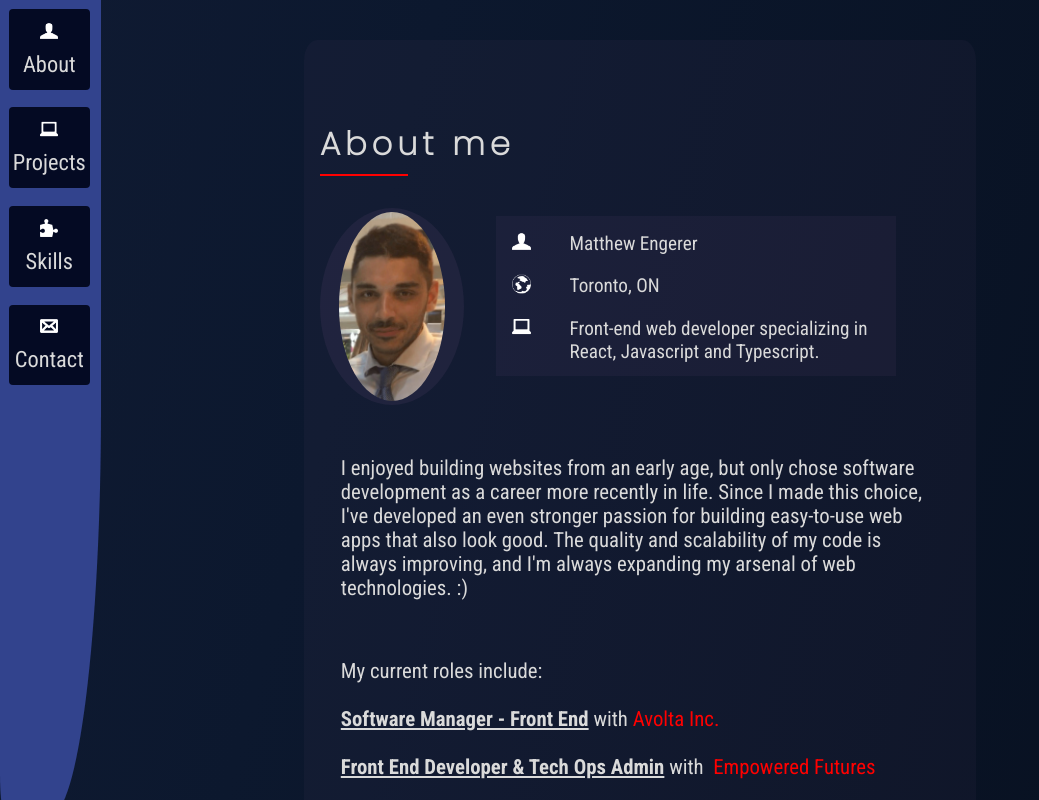
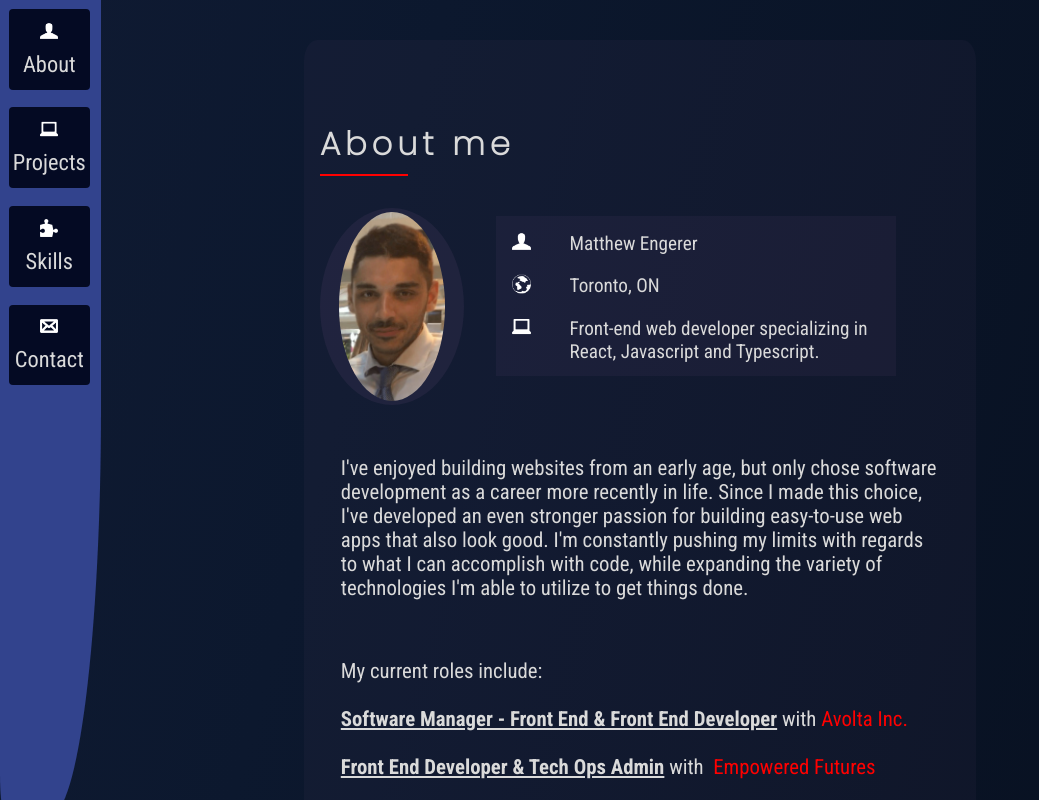
Before and after one commit to uchutanjyo/portfolio-new, a React (Create React App) app: page / in a window 1280 px wide. Shown: the top 800 px of the page, without its empty margins (0-1039 px from the left). Built offline with nearby package versions, Linux system fonts and the light colour scheme.

Commit message:
changed bio...

```diff
--- a/src/Home.js
+++ b/src/Home.js
@@ -33,16 +33,15 @@ const Home = () => {
         </div>
         <div className="home-info">
           <div className="info">
-            I enjoyed building websites from an early age, but only chose
+            I've enjoyed building websites from an early age, but only chose
             software development as a career more recently in life. Since I made this choice,
-            I've developed an even stronger passion for building easy-to-use web apps that also look good. The quality and scalability of
-            my code is always improving, and I'm always expanding my arsenal of web technologies. :)
+            I've developed an even stronger passion for building easy-to-use web apps that also look good. I'm constantly pushing my limits with regards to what I can accomplish with code, while expanding the variety of technologies I'm able to utilize to get things done.
           </div>
           <br /> <br />
           <div className="info-with-links">
             My current roles include:
             <br /> <br />
-            <u><b>Software Manager - Front End</b></u> with{" "}
+            <u><b>Software Manager - Front End & Front End Developer</b></u> with{" "}
             <a
               href="https://www.avoltacanada.com/"
               target="_blank"
@@ -62,7 +61,7 @@ const Home = () => {
             </a>
             <br />
             <br />
-             I am looking to join a new team on a full-time or
+             I am looking to join a new software development team on a full-time or
             contract basis. Please navigate to the Contact section to get in
             touch with me! :)
           </div>
```
